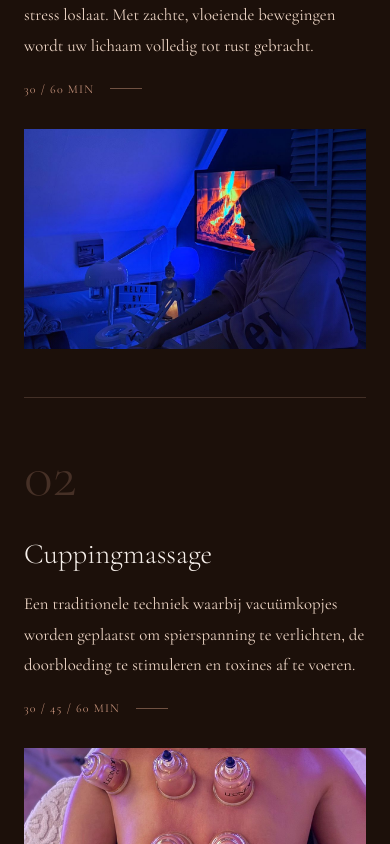
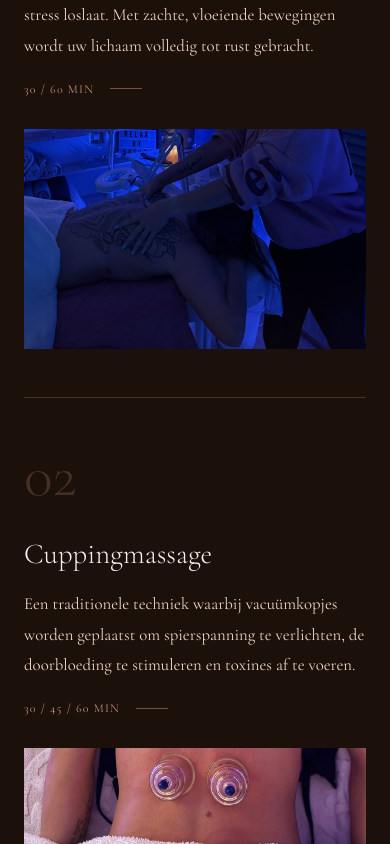
Before and after one commit to BoomerNieQ/MindAway, a Next.js app: page / in a window 390 px wide. Shown: the part 2820-3664 px from the top of the page. Built offline with nearby package versions, Linux system fonts and the light colour scheme.

Commit message:
Services: swap duplicate photo, fix mobile image zoom

```diff
--- a/src/components/Services.tsx
+++ b/src/components/Services.tsx
@@ -98,7 +98,7 @@ function ServiceCard({ service, index }: { service: typeof services[0]; index: n
             src={service.image}
             alt={service.title}
             fill
-            className="object-cover object-[center_60%]"
+            className="object-cover object-bottom"
             sizes="100vw"
           />
           <div className="absolute inset-0 opacity-20" style={{ background: 'linear-gradient(to bottom, transparent 60%, var(--color-darkest))' }} />
```
